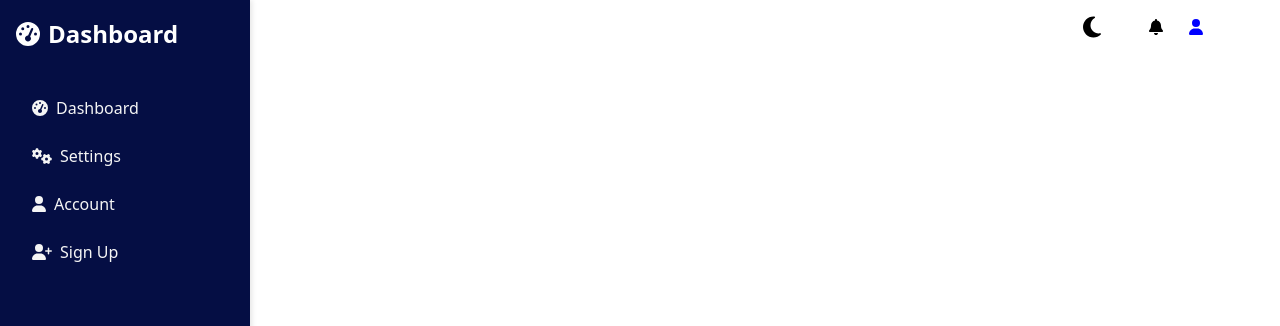
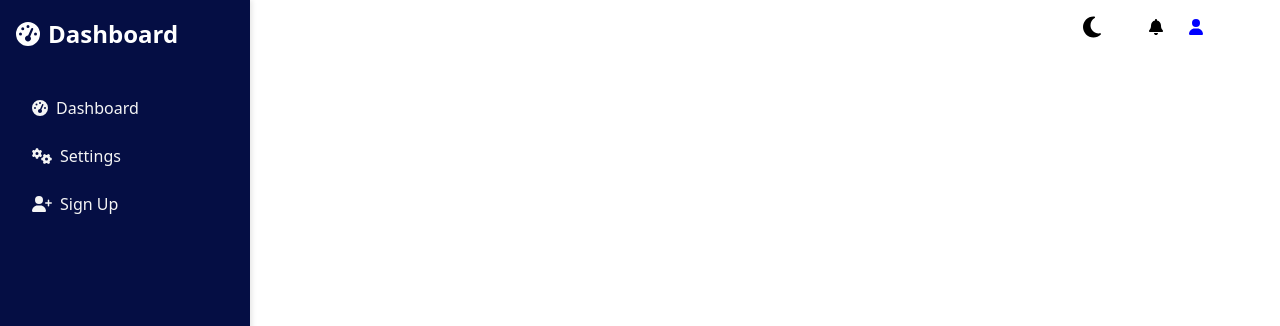
Before and after one commit to moto23/devdynamics-dashboard, a React (Create React App) app: page /signup in a window 1280 px wide. Shown: the top 326 px of the page. Built offline with nearby package versions, Linux system fonts and the light colour scheme.

Commit message:
Update Navbar.tsx

```diff
--- a/src/components/Navbar.tsx
+++ b/src/components/Navbar.tsx
@@ -19,10 +19,7 @@ const Navbar: React.FC = () => {
     <>
     <div className={`app ${darkMode ? 'dark-mode' : ''}`}></div>
       <div className="topbar">
-{/*         <div className="search">
-          <FontAwesomeIcon icon={faSearch} />
-          <input type="text" placeholder="Search..." />
-        </div> */}
+
         <div className="profile">
           <button className="dark-mode-button" onClick={toggleDarkMode}>
             <FontAwesomeIcon icon={darkMode ? faSun : faMoon} />
@@ -39,8 +36,10 @@ const Navbar: React.FC = () => {
         </div>
         <ul className="sidebar-nav">
           <li className="nav-item"><Link to="/" className="nav-link"><FontAwesomeIcon icon={faTachometerAlt} /> Dashboard</Link></li>
-          <li className="nav-item"><Link to="/settings" className="nav-link"><FontAwesomeIcon icon={faCogs} /> Settings</Link></li>
+{/*           <li className="nav-item"><Link to="/settings" className="nav-link"><FontAwesomeIcon icon={faCogs} /> Settings</Link></li>
           <li className="nav-item"><Link to="/account" className="nav-link"><FontAwesomeIcon icon={faUser} /> Account</Link></li>
+          <li className="nav-item"><Link to="/signup" className="nav-link"><FontAwesomeIcon icon={faUserPlus} /> Sign Up</Link></li> */}
+           <li className="nav-item"><Link to="/settings" className="nav-link"><FontAwesomeIcon icon={faCogs} /> Settings</Link></li>
           <li className="nav-item"><Link to="/signup" className="nav-link"><FontAwesomeIcon icon={faUserPlus} /> Sign Up</Link></li>
           <div className="help" style={{ cursor: 'pointer' }}>Need Help? Contact</div>
         </ul>
```
